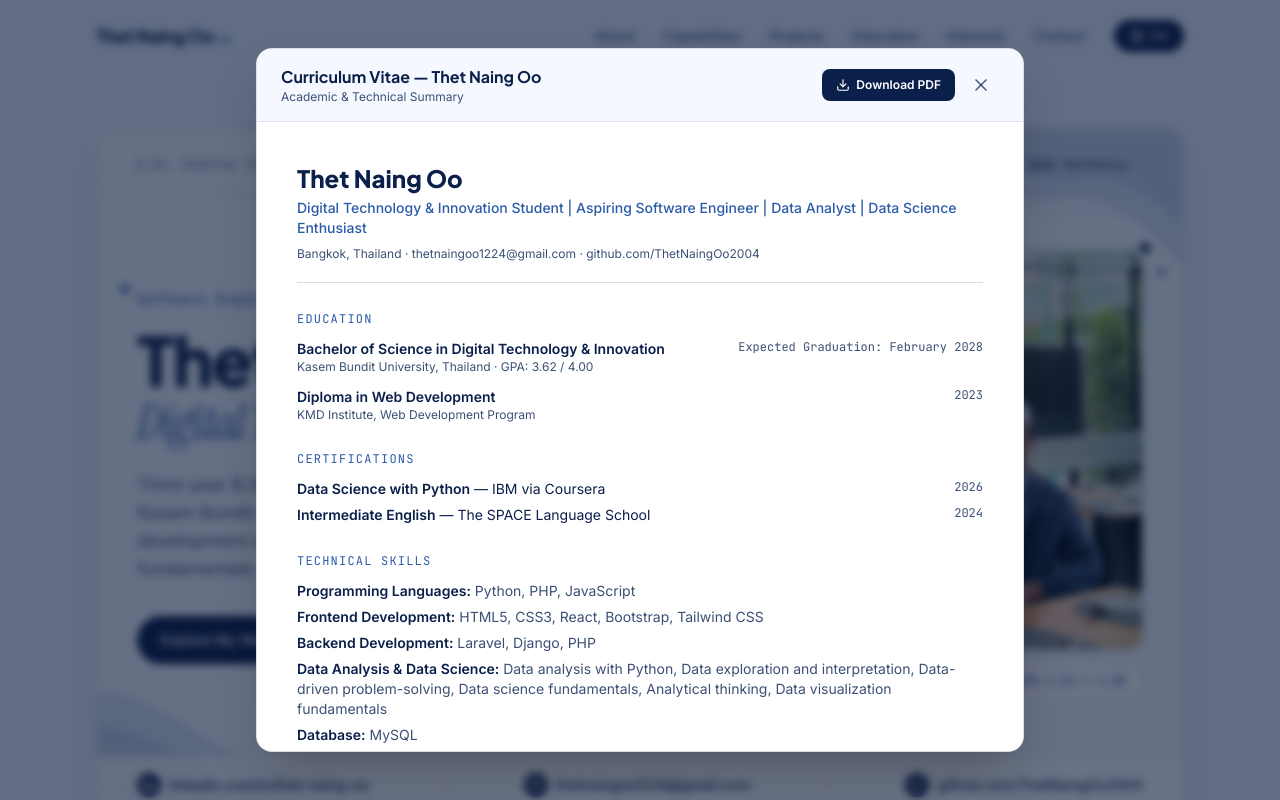
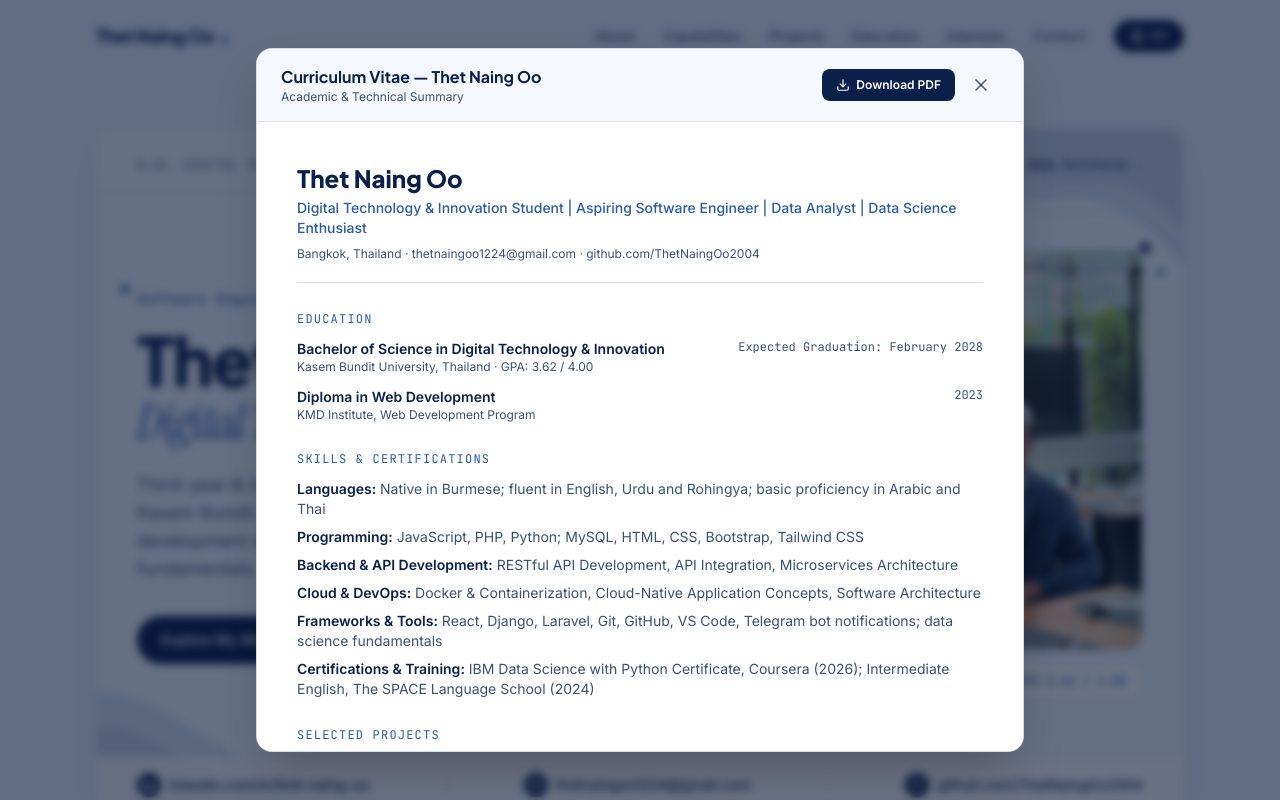
Before and after one commit to ThetNaingOo2004/portfolio, a React (Vite) app: page / in a window 1280 px wide. Both pictures are taken after a click on the button "CV". Shown: the top 800 px of the page. Built offline with nearby package versions, Linux system fonts and the light colour scheme; the HTML template or start-up script is replaced by a standard one.

Commit message:
updating profileData.js

```diff
--- a/src/components/CVModal.jsx
+++ b/src/components/CVModal.jsx
@@ -102,31 +102,25 @@ export default function CVModal({ isOpen, onClose }) {
 
           <div>
             <h4 className="font-mono text-xs uppercase tracking-widest text-cobalt-600 mb-3">
-              Certifications
+              Skills & Certifications
             </h4>
-            <ul className="space-y-1.5 text-sm">
-              {certificationsList.map((cert) => (
-                <li key={cert.title} className="flex justify-between gap-4">
-                  <span>
-                    <strong>{cert.title}</strong> — {cert.issuer}
-                  </span>
-                  <span className="font-mono text-xs text-slateink">{cert.year}</span>
-                </li>
-              ))}
-            </ul>
-          </div>
-
-          <div>
-            <h4 className="font-mono text-xs uppercase tracking-widest text-cobalt-600 mb-3">
-              Technical Skills
-            </h4>
-            <div className="space-y-1.5 text-xs sm:text-sm">
+            <div className="space-y-2 text-xs sm:text-sm leading-relaxed">
               {skillCategories.map((cat) => (
                 <p key={cat.id}>
                   <strong className="text-navy-900">{cat.title}:</strong>{' '}
-                  <span className="text-slateink">{cat.items.join(', ')}</span>
+                  <span className="text-slateink">
+                    {cat.text || cat.items.join(', ')}
+                  </span>
                 </p>
               ))}
+              <p>
+                <strong className="text-navy-900">Certifications & Training:</strong>{' '}
+                <span className="text-slateink">
+                  {certificationsList
+                    .map((cert) => `${cert.title}, ${cert.issuer} (${cert.year})`)
+                    .join('; ')}
+                </span>
+              </p>
             </div>
           </div>
 
--- a/src/data/portfolioData.js
+++ b/src/data/portfolioData.js
@@ -43,53 +43,54 @@ export const aboutContent = {
 
 export const skillCategories = [
   {
-    id: 'languages',
-    index: '01',
-    title: 'Programming Languages',
-    note: 'Core languages used across coursework, web applications, and data exploration.',
-    items: ['Python', 'PHP', 'JavaScript'],
-  },
-  {
-    id: 'frontend',
-    index: '02',
-    title: 'Frontend Development',
-    note: 'Responsive interfaces, semantic structure, and component-driven UI.',
-    items: ['HTML5', 'CSS3', 'React', 'Bootstrap', 'Tailwind CSS'],
-  },
-  {
-    id: 'backend',
-    index: '03',
-    title: 'Backend Development',
-    note: 'Server-side architecture, routing, authentication, and business logic.',
-    items: ['Laravel', 'Django', 'PHP'],
-  },
-  {
-    id: 'data',
-    index: '04',
-    title: 'Data Analysis & Data Science',
-    note: 'Foundational skills developed through academic study and IBM Coursera coursework.',
+    id: 'languages-spoken',
+    title: 'Languages',
+    text: 'Native in Burmese; fluent in English, Urdu and Rohingya; basic proficiency in Arabic and Thai',
     items: [
-      'Data analysis with Python',
-      'Data exploration and interpretation',
-      'Data-driven problem-solving',
-      'Data science fundamentals',
-      'Analytical thinking',
-      'Data visualization fundamentals',
+      'Burmese (Native)',
+      'English (Fluent)',
+      'Urdu (Fluent)',
+      'Rohingya (Fluent)',
+      'Arabic (Basic)',
+      'Thai (Basic)',
     ],
   },
   {
-    id: 'database',
-    index: '05',
-    title: 'Database',
-    note: 'Relational schema design, structured queries, and transactional data management.',
-    items: ['MySQL'],
+    id: 'programming',
+    title: 'Programming',
+    text: 'JavaScript, PHP, Python; MySQL, HTML, CSS, Bootstrap, Tailwind CSS',
+    items: ['JavaScript', 'PHP', 'Python', 'MySQL', 'HTML', 'CSS', 'Bootstrap', 'Tailwind CSS'],
   },
   {
-    id: 'tools',
-    index: '06',
-    title: 'Tools & Deployment',
-    note: 'Version control, local testing environments, and self-managed live hosting.',
-    items: ['Git', 'GitHub', 'VS Code', 'XAMPP', 'Namecheap / cPanel', 'Website Deployment'],
+    id: 'backend-api',
+    title: 'Backend & API Development',
+    text: 'RESTful API Development, API Integration, Microservices Architecture',
+    items: ['RESTful API Development', 'API Integration', 'Microservices Architecture'],
+  },
+  {
+    id: 'cloud-devops',
+    title: 'Cloud & DevOps',
+    text: 'Docker & Containerization, Cloud-Native Application Concepts, Software Architecture',
+    items: [
+      'Docker & Containerization',
+      'Cloud-Native Application Concepts',
+      'Software Architecture',
+    ],
+  },
+  {
+    id: 'frameworks-tools',
+    title: 'Frameworks & Tools',
+    text: 'React, Django, Laravel, Git, GitHub, VS Code, Telegram bot notifications; data science fundamentals',
+    items: [
+      'React',
+      'Django',
+      'Laravel',
+      'Git',
+      'GitHub',
+      'VS Code',
+      'Telegram bot notifications',
+      'Data science fundamentals',
+    ],
   },
 ];
 
@@ -331,8 +332,8 @@ export const educationList = [
 
 export const certificationsList = [
   {
-    title: 'Data Science with Python',
-    issuer: 'IBM via Coursera',
+    title: 'IBM Data Science with Python Certificate',
+    issuer: 'Coursera',
     year: '2026',
     highlight: true,
     note: 'Strengthened practical foundation in Python, data analysis workflows, exploratory interpretation, and data-oriented problem-solving.',
```
